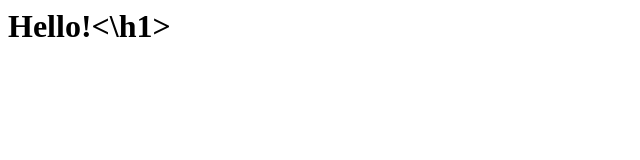
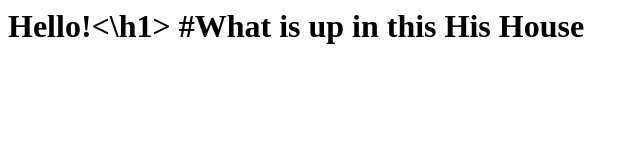
Before and after one commit to Eagell/Eagell, a plain HTML site: page Index.html in a window 1280 px wide. Shown: the whole page, without its empty margins (0-640 px from the left). Drawn offline with Linux system fonts and the light colour scheme.

Commit message:
Update Index.html

```diff
--- a/Index.html
+++ b/Index.html
@@ -1 +1,3 @@
 <h1>Hello!<\h1>
+
+  #What is up in this His House
```
